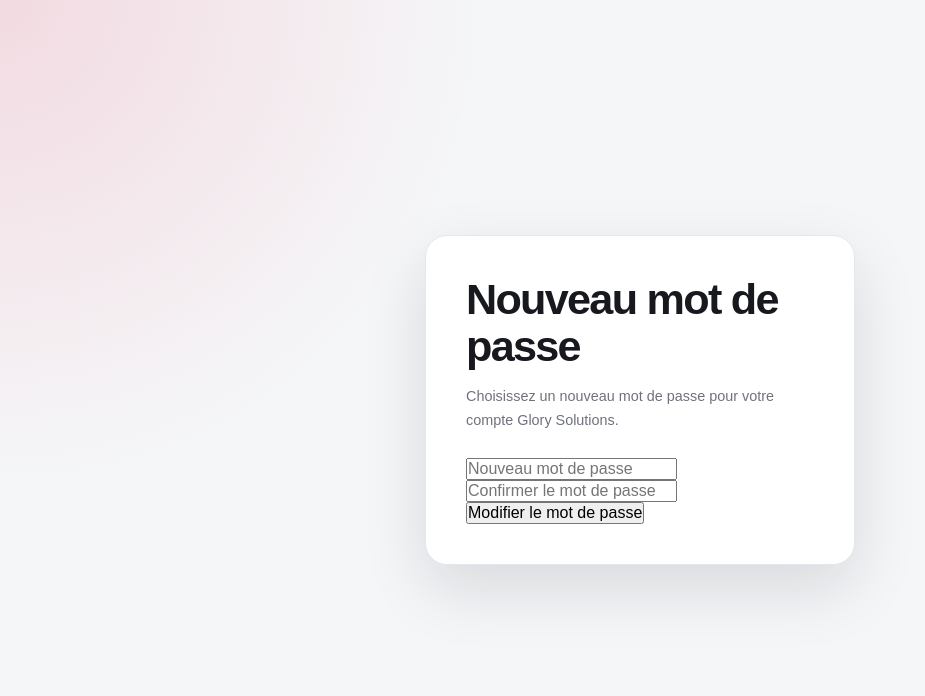
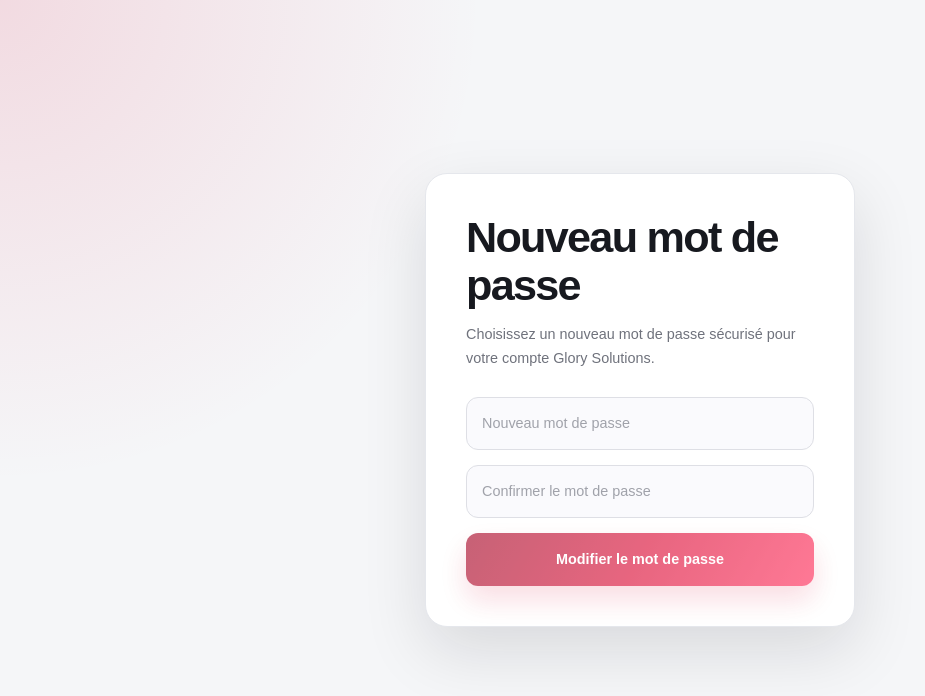
Before and after one commit to Firasxgharbii/transport, a Next.js app: page /reset-password in a window 1280 px wide. Shown: the top 696 px of the page, without its empty margins (0-925 px from the left). Built offline with nearby package versions, Linux system fonts and the light colour scheme; no server answers.

Commit message:
Mise à jour complète du dashboard et de l’authentification

```diff
--- a/app/reset-password/page.tsx
+++ b/app/reset-password/page.tsx
@@ -1,45 +1,107 @@
 "use client";
 
-import { useSearchParams, useRouter } from "next/navigation";
-import { useState } from "react";
+import {
+  FormEvent,
+  Suspense,
+  useState,
+} from "react";
+import {
+  useRouter,
+  useSearchParams,
+} from "next/navigation";
+
 import styles from "./reset-password.module.css";
 
-export default function ResetPasswordPage() {
+const API_URL =
+  process.env.NEXT_PUBLIC_API_URL ||
+  "http://192.168.2.22:5000";
+
+function ResetPasswordForm() {
   const router = useRouter();
   const searchParams = useSearchParams();
 
-  const token = searchParams.get("token");
+  const token =
+    searchParams.get("token") || "";
 
-  const [password, setPassword] = useState("");
-  const [confirmPassword, setConfirmPassword] = useState("");
+  const [password, setPassword] =
+    useState("");
 
-  const [loading, setLoading] = useState(false);
-  const [error, setError] = useState("");
-  const [success, setSuccess] = useState("");
+  const [
+    confirmPassword,
+    setConfirmPassword,
+  ] = useState("");
 
-  async function handleSubmit(e: React.FormEvent) {
-    e.preventDefault();
+  const [loading, setLoading] =
+    useState(false);
+
+  const [error, setError] =
+    useState("");
+
+  const [success, setSuccess] =
+    useState("");
+
+  const validatePassword = () => {
+    if (!token) {
+      return "Le lien de réinitialisation est invalide.";
+    }
+
+    if (!password || !confirmPassword) {
+      return "Veuillez remplir tous les champs.";
+    }
+
+    if (password.length < 8) {
+      return "Le mot de passe doit contenir au moins 8 caractères.";
+    }
+
+    if (!/[A-Z]/.test(password)) {
+      return "Le mot de passe doit contenir une majuscule.";
+    }
+
+    if (!/[a-z]/.test(password)) {
+      return "Le mot de passe doit contenir une minuscule.";
+    }
+
+    if (!/[0-9]/.test(password)) {
+      return "Le mot de passe doit contenir un chiffre.";
+    }
+
+    if (!/[^A-Za-z0-9]/.test(password)) {
+      return "Le mot de passe doit contenir un caractère spécial.";
+    }
+
+    if (password !== confirmPassword) {
+      return "Les mots de passe ne correspondent pas.";
+    }
+
+    return "";
+  };
+
+  const handleSubmit = async (
+    event: FormEvent<HTMLFormElement>
+  ) => {
+    event.preventDefault();
 
     setError("");
     setSuccess("");
 
-    if (!password || !confirmPassword) {
-      return setError("Veuillez remplir tous les champs.");
+    const validationError =
+      validatePassword();
+
+    if (validationError) {
+      setError(validationError);
+      return;
     }
 
-    if (password !== confirmPassword) {
-      return setError("Les mots de passe ne correspondent pas.");
-    }
+    setLoading(true);
 
     try {
-      setLoading(true);
-
       const response = await fetch(
-        "http://localhost:5000/api/auth/reset-password",
+        `${API_URL}/api/auth/reset-password`,
         {
           method: "POST",
           headers: {
-            "Content-Type": "application/json",
+            "Content-Type":
+              "application/json",
           },
           body: JSON.stringify({
             token,
@@ -48,72 +110,142 @@ export default function ResetPasswordPage() {
         }
       );
 
-      const data = await response.json();
+      let data: {
+        success?: boolean;
+        message?: string;
+      } = {};
+
+      try {
+        data = await response.json();
+      } catch {
+        data = {};
+      }
 
       if (!response.ok) {
-        throw new Error(data.message);
+        throw new Error(
+          data.message ||
+            "Impossible de modifier le mot de passe."
+        );
       }
 
-      setSuccess("Mot de passe modifié avec succès.");
+      setSuccess(
+        data.message ||
+          "Votre mot de passe a été modifié avec succès."
+      );
 
-      setTimeout(() => {
-        router.push("/login");
-      }, 2000);
-    } catch (err: any) {
-      setError(err.message || "Erreur.");
+      setPassword("");
+      setConfirmPassword("");
+
+      window.setTimeout(() => {
+        router.replace("/login");
+      }, 2200);
+    } catch (error) {
+      setError(
+        error instanceof Error
+          ? error.message
+          : "Une erreur est survenue."
+      );
     } finally {
       setLoading(false);
     }
-  }
+  };
 
   return (
     <main className={styles.container}>
-      <div className={styles.card}>
+      <section className={styles.card}>
         <h1>Nouveau mot de passe</h1>
 
         <p>
-          Choisissez un nouveau mot de passe pour votre compte Glory
+          Choisissez un nouveau mot de passe
+          sécurisé pour votre compte Glory
           Solutions.
         </p>
 
-        <form onSubmit={handleSubmit}>
-
+        <form
+          className={styles.form}
+          onSubmit={handleSubmit}
+          noValidate
+        >
           <input
+            className={styles.input}
             type="password"
             placeholder="Nouveau mot de passe"
             value={password}
-            onChange={(e) => setPassword(e.target.value)}
+            onChange={(event) =>
+              setPassword(event.target.value)
+            }
+            autoComplete="new-password"
+            disabled={loading}
           />
 
           <input
+            className={styles.input}
             type="password"
             placeholder="Confirmer le mot de passe"
             value={confirmPassword}
-            onChange={(e) =>
-              setConfirmPassword(e.target.value)
+            onChange={(event) =>
+              setConfirmPassword(
+                event.target.value
+              )
             }
+            autoComplete="new-password"
+            disabled={loading}
           />
 
           {error && (
-            <div className={styles.error}>
+            <div
+              className={styles.error}
+              role="alert"
+            >
               {error}
             </div>
           )}
 
           {success && (
-            <div className={styles.success}>
+            <div
+              className={styles.success}
+              role="status"
+            >
               {success}
             </div>
           )}
 
-          <button disabled={loading}>
+          <button
+            type="submit"
+            className={styles.submitButton}
+            disabled={loading || !token}
+          >
             {loading
-              ? "Modification..."
+              ? "Modification en cours..."
               : "Modifier le mot de passe"}
           </button>
-
         </form>
-      </div>
+      </section>
     </main>
   );
 }
+
+function ResetPasswordLoading() {
+  return (
+    <main className={styles.container}>
+      <section className={styles.card}>
+        <h1>Chargement...</h1>
+
+        <p>
+          Vérification du lien de
+          réinitialisation.
+        </p>
+      </section>
+    </main>
+  );
+}
+
+export default function ResetPasswordPage() {
+  return (
+    <Suspense
+      fallback={<ResetPasswordLoading />}
+    >
+      <ResetPasswordForm />
+    </Suspense>
+  );
+}
```
